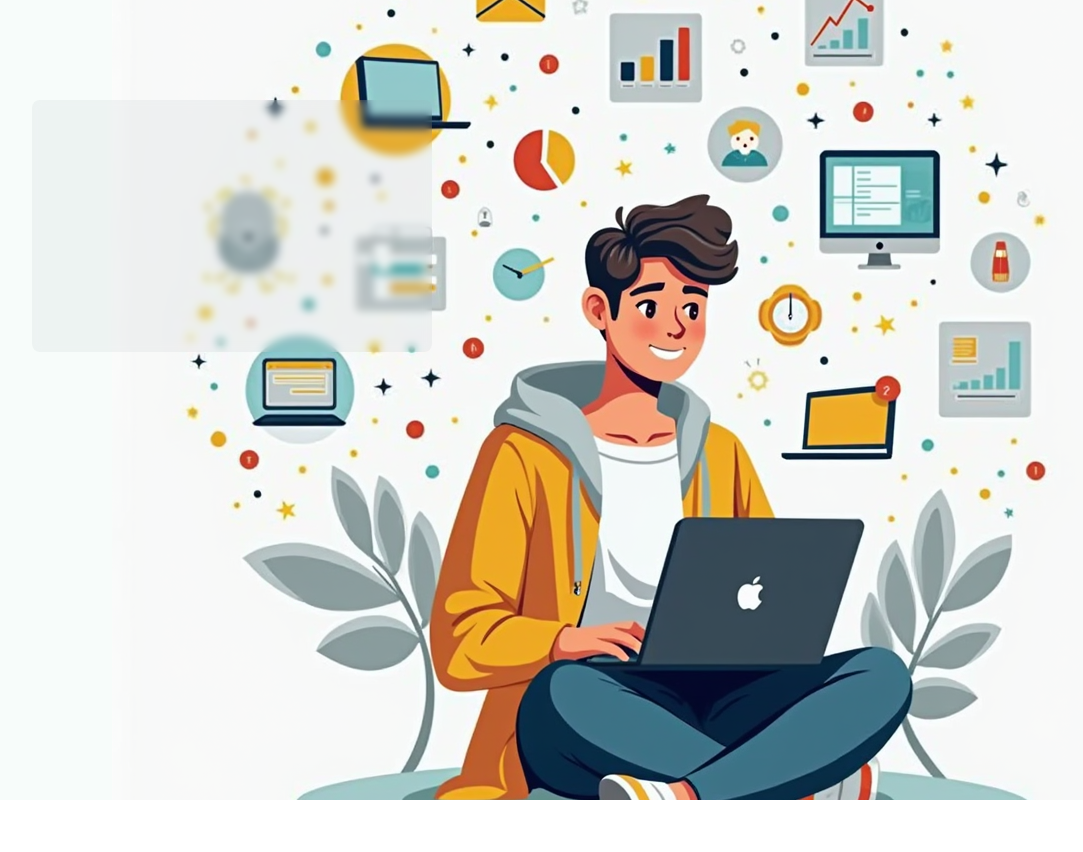
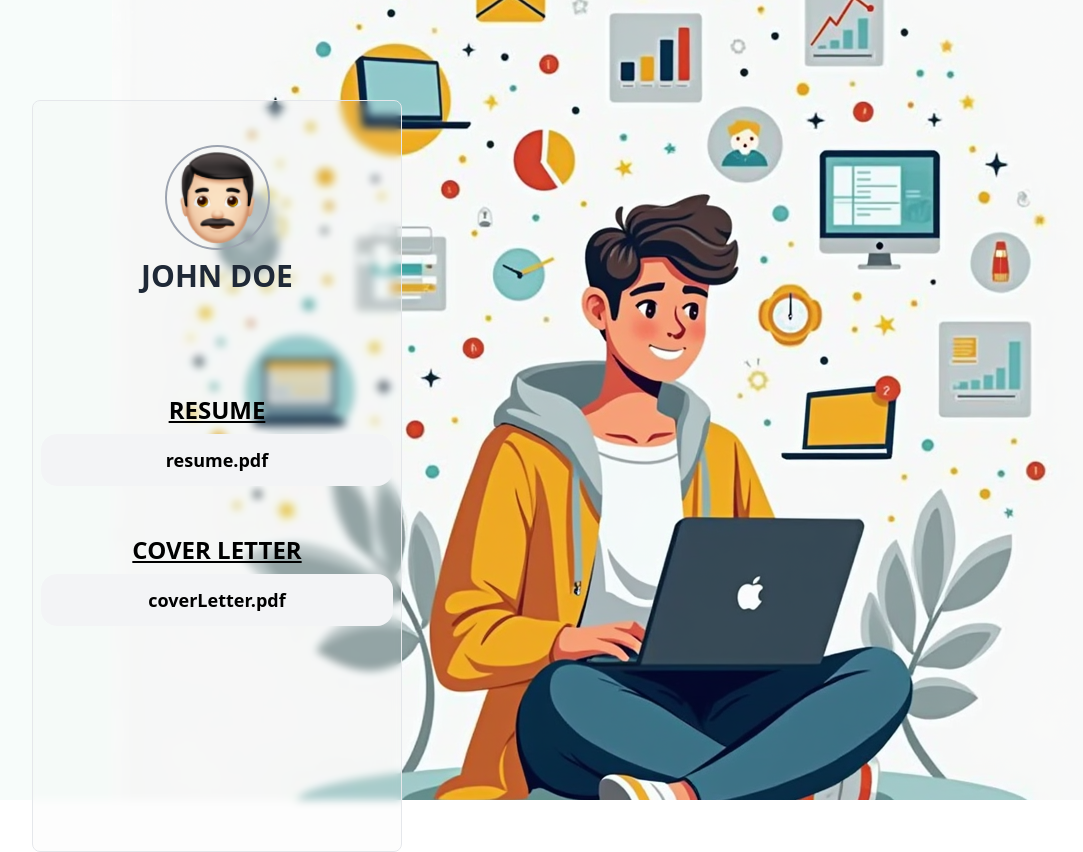
Before and after one commit to SandeebAdhikari/Project-GenerativeAI, a Next.js app: page / in a window 1280 px wide. Shown: the top 852 px of the page, without its empty margins (16-1099 px from the left). Before the commit the page ends 800 px from the top, so only its background shows below. Built offline with nearby package versions, Linux system fonts and the light colour scheme.

Commit message:
complet sidebar

```diff
--- a/components/Sidebar.tsx
+++ b/components/Sidebar.tsx
@@ -1,8 +1,39 @@
+import Image from "next/image";
 import React from "react";
 
 const Sidebar = () => {
   return (
-    <div className="h-[252px] w-[400px] bg-gray-400 p-1 rounded-lg bg-clip-padding backdrop-filter backdrop-blur-sm bg-opacity-10 hover:border-black hover:border-4"></div>
+    <div className="flex flex-col items-center h-[752px] w-[370px] bg-gray-200 p-1 rounded-lg bg-clip-padding backdrop-filter backdrop-blur-sm bg-opacity-10 border border-gray-200">
+      <Image
+        src="/images/profile.png"
+        alt="Picture of the author"
+        width={105}
+        height={105}
+        className="mt-10 rounded-full p-1 hover:cursor-pointer hover:scale-105 border-2 border-gray-400"
+      />
+      <h1 className="mt-2 text-3xl font-bold text-gray-800">JOHN DOE</h1>
+
+      <div className="mt-24 w-full">
+        <h1 className="text-2xl font-semibold p-1 text-black underline text-center">
+          RESUME
+        </h1>
+        <ul className="p-1">
+          <li className="p-3  bg-gray-100 text-lg font-semibold text-black hover:bg-gray-200 rounded-2xl text-center">
+            resume.pdf
+          </li>
+        </ul>
+      </div>
+      <div className="mt-10 w-full">
+        <h1 className="text-2xl font-semibold p-1 text-black underline text-center">
+          COVER LETTER
+        </h1>
+        <ul className="p-1">
+          <li className="p-3 text-lg bg-gray-100 font-semibold text-black hover:bg-gray-200 rounded-2xl text-center">
+            coverLetter.pdf
+          </li>
+        </ul>
+      </div>
+    </div>
   );
 };
 
```
